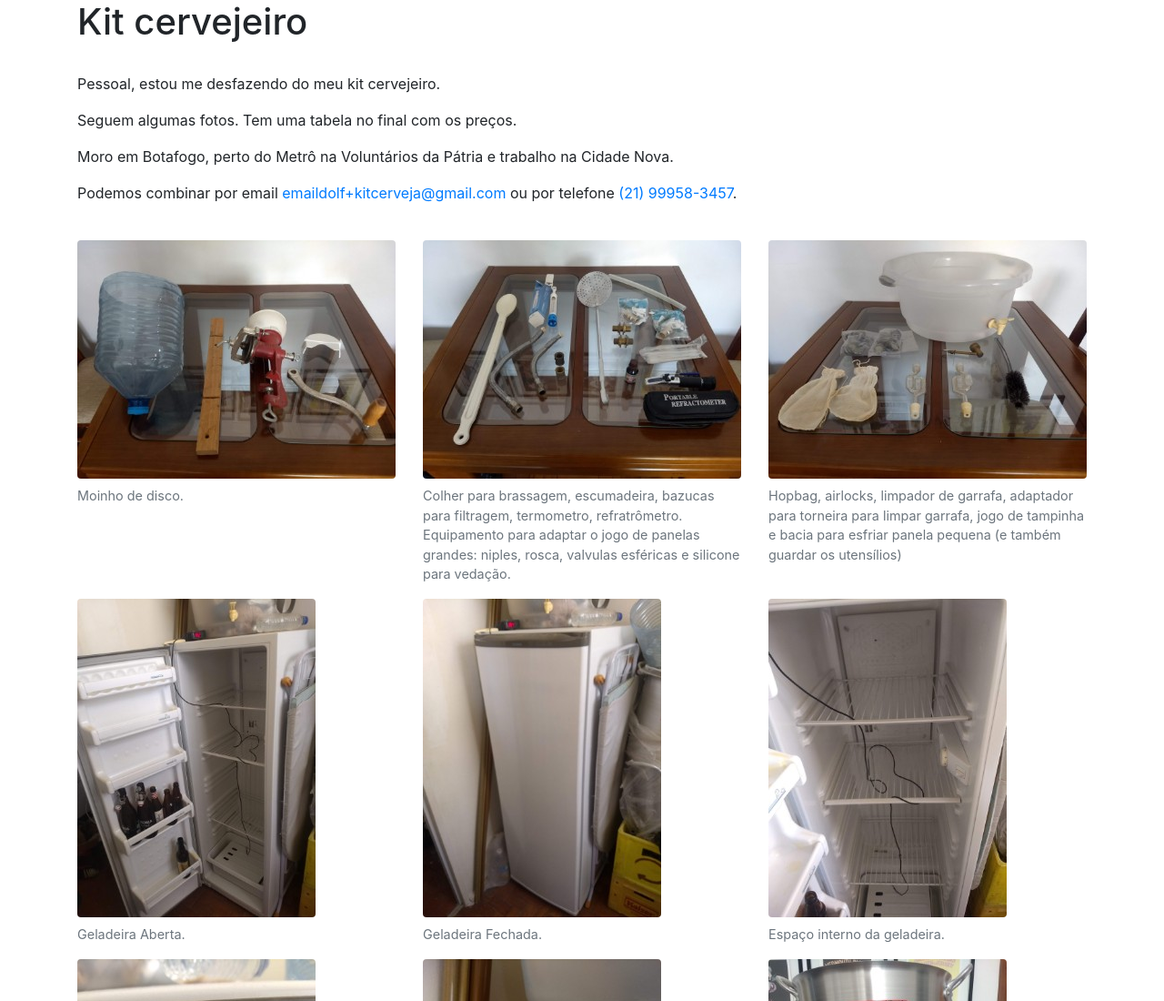
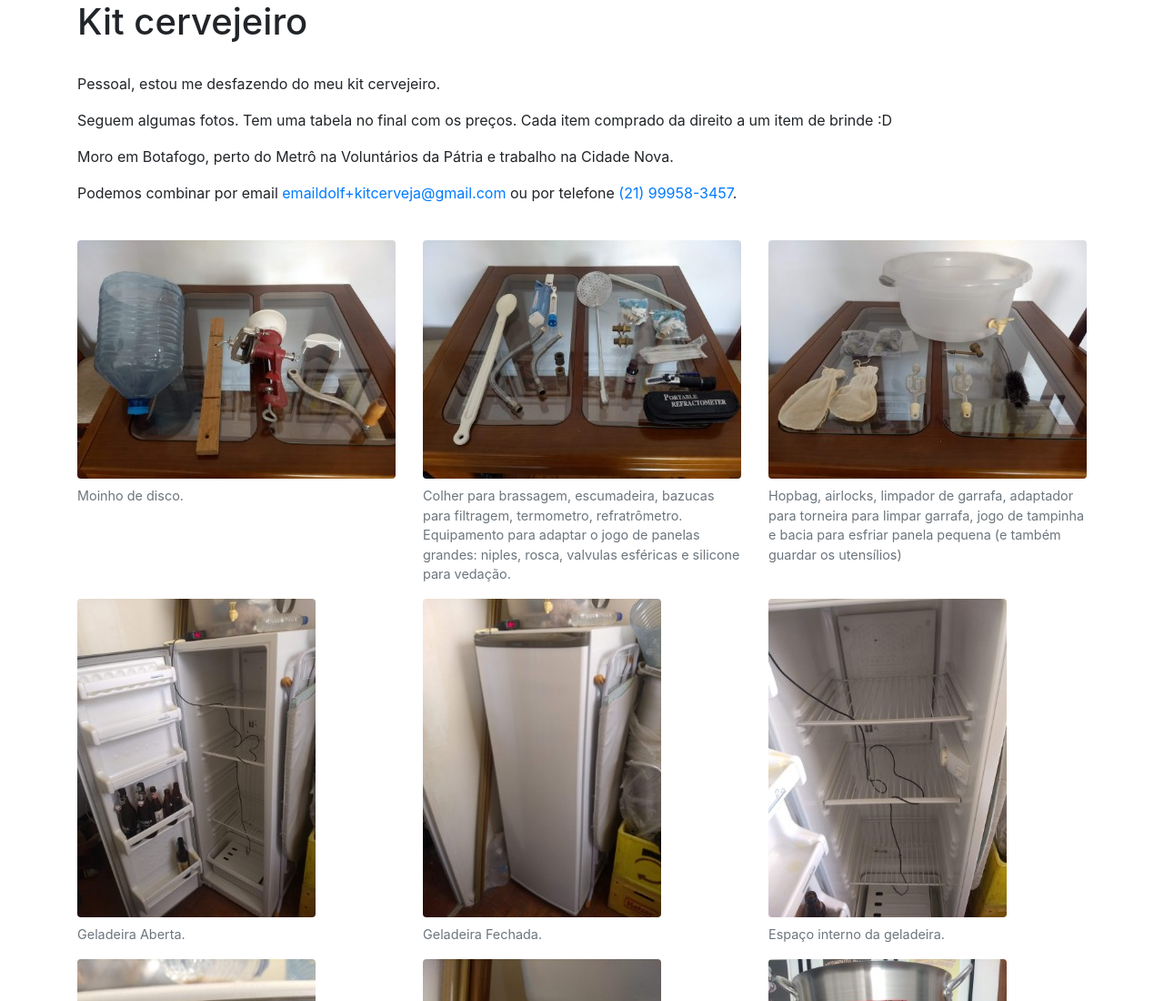
Before and after one commit to lf-dev/kit-cervejeiro, a plain HTML site: page index.html in a window 1280 px wide. Shown: the top 1100 px of the page at 91% size. Drawn offline with nearby package versions, Linux system fonts and the light colour scheme.

Commit message:
explicando brindes

```diff
--- a/index.html
+++ b/index.html
@@ -34,7 +34,7 @@
           Pessoal, estou me desfazendo do meu kit cervejeiro.
       </p>
       <p>
-          Seguem algumas fotos. Tem uma tabela no final com os preços.
+          Seguem algumas fotos. Tem uma tabela no final com os preços. Cada item comprado da direito a um item de brinde :D
       </p>
       <p>
           Moro em Botafogo, perto do Metrô na Voluntários da Pátria e trabalho na Cidade Nova.
```
